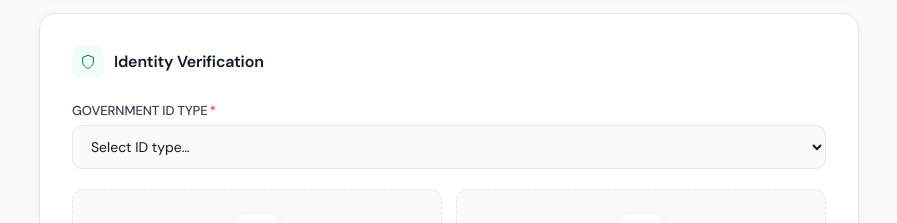
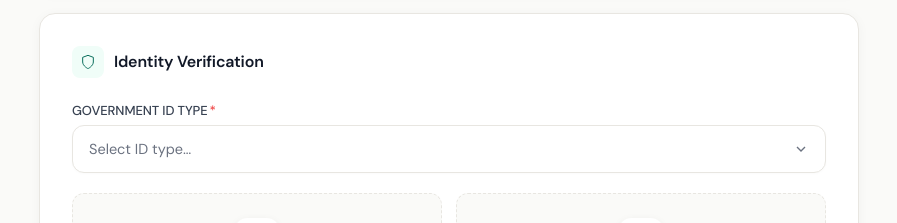
Before and after one commit to venkiteshns/Nexaro, a React (Vite) app in the folder front-end/: page /signup/worker in a window 1280 px wide. Shown: the part 1580-1803 px from the top of the page, without its empty margins (191-1088 px from the left). Built offline with nearby package versions, Linux system fonts and the light colour scheme.

Commit message:
Worker signup page updates

```diff
--- a/front-end/src/pages/WorkerSignupPage/WorkerSignupPage.css
+++ b/front-end/src/pages/WorkerSignupPage/WorkerSignupPage.css
@@ -631,3 +631,84 @@
 @media (min-width: 901px) {
   .ws-body { padding-bottom: 100px; }
 }
+
+/* ── Custom Select / Dropdown ── */
+.ws-custom-select {
+  width: 100%;
+  padding: 14px 16px;
+  border: 1px solid var(--color-border);
+  border-radius: 12px;
+  background: var(--color-surface);
+  font-family: var(--font-sans);
+  font-size: 14.5px;
+  cursor: pointer;
+  display: flex;
+  justify-content: space-between;
+  align-items: center;
+  transition: all 0.25s cubic-bezier(0.16, 1, 0.3, 1);
+  box-shadow: 0 1px 3px rgba(0, 0, 0, 0.02);
+  user-select: none;
+}
+
+.ws-custom-select:hover {
+  border-color: var(--color-accent);
+}
+
+.ws-custom-select.open {
+  border-color: var(--color-accent);
+  box-shadow: 0 0 0 4px rgba(10, 110, 92, 0.08);
+}
+
+.ws-custom-select.error {
+  border-color: #EF4444;
+}
+
+.ws-custom-select-icon {
+  color: var(--color-muted);
+  transition: transform 0.3s cubic-bezier(0.16, 1, 0.3, 1);
+}
+
+.ws-custom-dropdown {
+  position: absolute;
+  top: calc(100% + 8px);
+  left: 0;
+  width: 100%;
+  background: var(--color-surface);
+  border: 1px solid var(--color-border);
+  border-radius: 12px;
+  box-shadow: 0 10px 25px -5px rgba(0, 0, 0, 0.1), 0 8px 10px -6px rgba(0, 0, 0, 0.05);
+  overflow: hidden;
+  z-index: 100;
+  opacity: 0;
+  transform: translateY(-8px) scale(0.98);
+  pointer-events: none;
+  transition: opacity 0.25s cubic-bezier(0.16, 1, 0.3, 1), transform 0.25s cubic-bezier(0.16, 1, 0.3, 1);
+}
+
+.ws-custom-dropdown.open {
+  opacity: 1;
+  transform: translateY(0) scale(1);
+  pointer-events: auto;
+}
+
+.ws-custom-option {
+  padding: 12px 16px;
+  font-size: 14.5px;
+  font-family: var(--font-sans);
+  color: var(--color-heading);
+  cursor: pointer;
+  display: flex;
+  justify-content: space-between;
+  align-items: center;
+  transition: background 0.15s;
+}
+
+.ws-custom-option:hover {
+  background: var(--color-bg);
+}
+
+.ws-custom-option.selected {
+  background: var(--color-accent2);
+  color: var(--color-accent);
+  font-weight: 500;
+}
--- a/front-end/src/pages/WorkerSignupPage/WorkerSignupPage.jsx
+++ b/front-end/src/pages/WorkerSignupPage/WorkerSignupPage.jsx
@@ -1,19 +1,13 @@
-import { useState } from "react";
+import { useState, useRef, useEffect } from "react";
 import { useForm, FormProvider, useFormContext } from "react-hook-form";
 import { Link } from "react-router-dom";
 import { getCurrentPosition } from "../../services/geolocationService.js";
 import { reverseGeocode } from "../../services/reverseGeocodeService.js";
-import ServiceAreaMap from "../../components/map/ServiceAreaMap/ServiceAreaMap.jsx";
 import "./WorkerSignupPage.css";
 
 // ─────────────────────────────────────────────
 // Shared UI Elements
 // ─────────────────────────────────────────────
-const LogoMark = () => (
-  <svg width="16" height="16" fill="none" viewBox="0 0 24 24">
-    <path d="M5 13l4 4L19 7" stroke="white" strokeWidth="2.5" strokeLinecap="round" strokeLinejoin="round" />
-  </svg>
-);
 
 const IconSend = () => (
   <svg width="18" height="18" fill="none" stroke="currentColor" strokeWidth="2" viewBox="0 0 24 24">
@@ -29,6 +23,59 @@ function SectionCard({ icon, title, children }) {
         <h3 className="ws-section__title">{title}</h3>
       </div>
       {children}
+    </div>
+  );
+}
+
+function CustomSelect({ name, options, placeholder, rules }) {
+  const { register, setValue, watch, formState: { errors } } = useFormContext();
+  const selectedValue = watch(name);
+  const [isOpen, setIsOpen] = useState(false);
+  const dropdownRef = useRef(null);
+
+  useEffect(() => {
+    function handleClickOutside(event) {
+      if (dropdownRef.current && !dropdownRef.current.contains(event.target)) {
+        setIsOpen(false);
+      }
+    }
+    document.addEventListener("mousedown", handleClickOutside);
+    return () => document.removeEventListener("mousedown", handleClickOutside);
+  }, []);
+
+  return (
+    <div style={{ position: 'relative' }} ref={dropdownRef}>
+      <input type="hidden" {...register(name, rules)} />
+      <div
+        className={`ws-custom-select ${errors[name] ? 'error' : ''} ${isOpen ? 'open' : ''}`}
+        onClick={() => setIsOpen(!isOpen)}
+      >
+        <span style={{ color: selectedValue ? 'var(--color-heading)' : 'var(--color-muted)' }}>
+          {selectedValue || placeholder}
+        </span>
+        <svg className="ws-custom-select-icon" style={{ transform: isOpen ? 'rotate(180deg)' : 'none' }} width="16" height="16" viewBox="0 0 24 24" fill="none" stroke="currentColor" strokeWidth="2">
+          <polyline points="6 9 12 15 18 9"></polyline>
+        </svg>
+      </div>
+      <div className={`ws-custom-dropdown ${isOpen ? 'open' : ''}`}>
+        {options.map(option => (
+          <div
+            key={option}
+            className={`ws-custom-option ${selectedValue === option ? 'selected' : ''}`}
+            onClick={() => {
+              setValue(name, option, { shouldValidate: true });
+              setIsOpen(false);
+            }}
+          >
+            {option}
+            {selectedValue === option && (
+              <svg width="14" height="14" viewBox="0 0 24 24" fill="none" stroke="var(--color-accent)" strokeWidth="2.5">
+                <polyline points="20 6 9 17 4 12"></polyline>
+              </svg>
+            )}
+          </div>
+        ))}
+      </div>
     </div>
   );
 }
@@ -103,7 +150,7 @@ function PersonalInfoSection() {
       <div className="ws-grid-2">
         <div className="ws-field">
           <label className="ws-label">Full Name<span>*</span></label>
-          <input className={`ws-input${errors.fullName ? " error" : ""}`} placeholder="Enter your full name" {...register("fullName", { required: "Full name is required" })} />
+          <input className={`ws-input${errors.fullName ? " error" : ""}`} placeholder="Enter your full name" {...register("fullName", { required: "Full name is required", pattern: { value: /^(?=.*[A-Za-z]{2,})[A-Za-z]+(?: [A-Za-z]+)*$/, message: "Please enter a valid name, No Numbers or Special Characters Allowed" } })} />
           {errors.fullName && <span className="ws-error">⚠ {errors.fullName.message}</span>}
         </div>
         <div className="ws-field">
@@ -200,11 +247,30 @@ function LocationFields({ register, banner }) {
 }
 
 function ServiceLocationSection() {
-  const { register, setValue } = useFormContext();
+  const { register, setValue, watch, formState: { errors } } = useFormContext();
   const [geoState, setGeoState] = useState("idle");
   const [coords, setCoords] = useState(null);
-  const [showMap, setShowMap] = useState(false);
-  const [serviceAreas, setServiceAreas] = useState([]);
+
+  const district = watch("district");
+
+  const DISTRICT_AREAS = {
+    "Thiruvananthapuram": ["Kazhakootam", "Kowdiar", "Pattom", "Vattiyoorkavu", "Nemom", "Attingal"],
+    "Ernakulam": ["Kochi", "Kakkanad", "Edappally", "Fort Kochi", "Aluva", "Vyttila", "Palarivattom"],
+    "Kozhikode": ["Nadakkavu", "Mavoor Road", "Meenchanda", "Elathur", "Beypore"],
+    "Thrissur": ["Poonkunnam", "Ollur", "Chalakudy", "Guruvayur", "Irinjalakuda"],
+    "Malappuram": ["Manjeri", "Tirur", "Perinthalmanna", "Ponnani", "Kottakkal"],
+    "Kannur": ["Thalassery", "Taliparamba", "Payyanur", "Mattannur", "Koothuparamba"],
+    "Kollam": ["Karunagappally", "Punalur", "Kottarakkara", "Paravur", "Kundara"],
+    "Palakkad": ["Ottapalam", "Shornur", "Chittur", "Pattambi", "Mannarkkad"],
+    "Alappuzha": ["Cherthala", "Kayamkulam", "Chengannur", "Mavelikkara", "Harippad"],
+    "Kottayam": ["Changanassery", "Pala", "Ettumanoor", "Vaikom", "Erattupetta"],
+    "Kasaragod": ["Kanhangad", "Nileshwaram", "Uppala", "Kumbla", "Manjeshwar"],
+    "Pathanamthitta": ["Thiruvalla", "Adoor", "Pandalam", "Ranni", "Konni"],
+    "Idukki": ["Thodupuzha", "Munnar", "Kumily", "Adimali", "Nedumkandam"],
+    "Wayanad": ["Kalpetta", "Sulthan Bathery", "Mananthavady", "Meenangadi", "Vythiri"]
+  };
+
+  const areas = DISTRICT_AREAS[district] || ["City Center", "North Zone", "South Zone", "East Zone", "West Zone"];
 
   async function requestLocation() {
     if (isInsecureNetworkOrigin()) {
@@ -226,17 +292,7 @@ function ServiceLocationSection() {
     }
   }
 
-  function addServiceArea(area) {
-    setServiceAreas(prev => {
-      if (prev.find(a => a.label === area.label && a.lat === area.lat)) return prev;
-      return [...prev, area];
-    });
-    setShowMap(false);
-  }
-
-  function removeArea(idx) {
-    setServiceAreas(prev => prev.filter((_, i) => i !== idx));
-  }
+  // Map logic removed
 
   const SuccessBanner = (
     <div style={{ display: "flex", alignItems: "center", gap: 8, marginBottom: 20, padding: "10px 14px", background: "var(--color-accent2)", borderRadius: 10, border: "1px solid #A7F3D0" }}>
@@ -304,27 +360,17 @@ function ServiceLocationSection() {
 
         {(geoState === "granted" || geoState === "denied" || geoState === "manual") && (
           <div style={{ marginTop: 24 }}>
-            <label className="ws-label" style={{ marginBottom: 10, display: "block" }}>Preferred Service Areas</label>
-            <button type="button" className="ws-map-trigger" onClick={() => setShowMap(true)}>
-              <svg width="16" height="16" fill="none" stroke="var(--color-muted)" strokeWidth="1.5" viewBox="0 0 24 24"><polygon points="1 6 1 22 8 18 16 22 23 18 23 2 16 6 8 2 1 6" /><line x1="8" y1="2" x2="8" y2="18" /><line x1="16" y1="6" x2="16" y2="22" /></svg>
-              Click to select service area on map
-            </button>
-            {serviceAreas.length > 0 && (
-              <div className="ws-area-chips">
-                {serviceAreas.map((area, i) => (
-                  <span key={i} className="ws-area-chip">
-                    📍 {area.label}
-                    <button type="button" className="ws-area-chip__remove" onClick={() => removeArea(i)}>
-                      <svg width="10" height="10" fill="none" stroke="currentColor" strokeWidth="2.5" viewBox="0 0 24 24"><line x1="18" y1="6" x2="6" y2="18" /><line x1="6" y1="6" x2="18" y2="18" /></svg>
-                    </button>
-                  </span>
-                ))}
-              </div>
-            )}
+            <label className="ws-label" style={{ marginBottom: 10, display: "block" }}>Preferred Service Area</label>
+            <CustomSelect
+              name="serviceArea"
+              options={areas}
+              placeholder={`Select a major city/area in ${district || "your district"}`}
+              rules={{ required: "Please select a service area" }}
+            />
+            {errors.serviceArea && <span className="ws-error" style={{ marginTop: '6px' }}>{errors.serviceArea.message}</span>}
           </div>
         )}
       </SectionCard>
-      {showMap && <ServiceAreaMap center={coords} onConfirm={addServiceArea} onClose={() => setShowMap(false)} />}
     </>
   );
 }
@@ -337,11 +383,13 @@ function IdentityVerificationSection({ onFilesChange }) {
     <SectionCard icon={<svg width="16" height="16" fill="none" stroke="#0A6E5C" strokeWidth="1.5" viewBox="0 0 24 24"><path d="M12 22s8-4 8-10V5l-8-3-8 3v7c0 6 8 10 8 10z" /></svg>} title="Identity Verification">
       <div className="ws-field" style={{ marginBottom: 20 }}>
         <label className="ws-label">Government ID Type<span style={{ color: "#EF4444" }}>*</span></label>
-        <select className={`ws-select${errors.idType ? " error" : ""}`} {...register("idType", { required: "Please select an ID type" })}>
-          <option value="">Select ID type…</option>
-          {ID_TYPES.map(t => <option key={t} value={t}>{t}</option>)}
-        </select>
-        {errors.idType && <span className="ws-error">⚠ {errors.idType.message}</span>}
+        <CustomSelect
+          name="idType"
+          options={ID_TYPES}
+          placeholder="Select ID type…"
+          rules={{ required: "Please select an ID type" }}
+        />
+        {errors.idType && <span className="ws-error" style={{ marginTop: '6px' }}>⚠ {errors.idType.message}</span>}
       </div>
       <div className="ws-upload-grid" style={{ marginBottom: 16 }}>
         <UploadCard label="Upload Front Side" hint="Clear photo of the front — PNG, JPG" onFile={f => onFilesChange?.("idFront", f)} />
```
